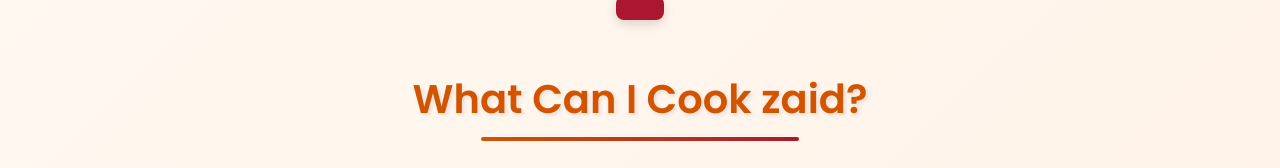
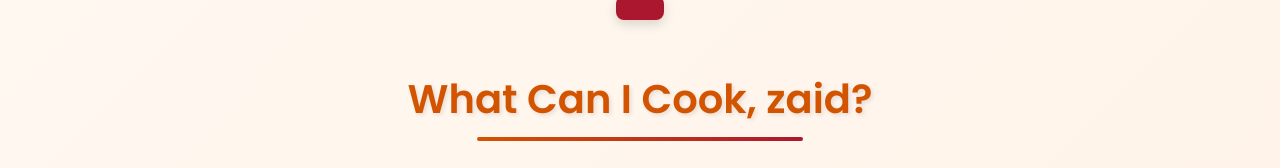
Before and after one commit to ZaidZain1/wcicz, a plain HTML site: page index.html in a window 1280 px wide. Shown: the top 168 px of the page. Drawn offline with Linux system fonts and the light colour scheme.

Commit message:
Update content

```diff
--- a/index.html
+++ b/index.html
@@ -8,7 +8,7 @@
   <link rel="stylesheet" href="style.css" />
 </head>
 <body>
-  <h1>What Can I Cook zaid?</h1>
+  <h1>What Can I Cook, zaid?</h1>
   <p>Enter the ingredients you have (separated by commas):</p>
 
   <input type="text" id="ingredientsInput" placeholder="e.g. eggs, tomato, cheese" />
```
